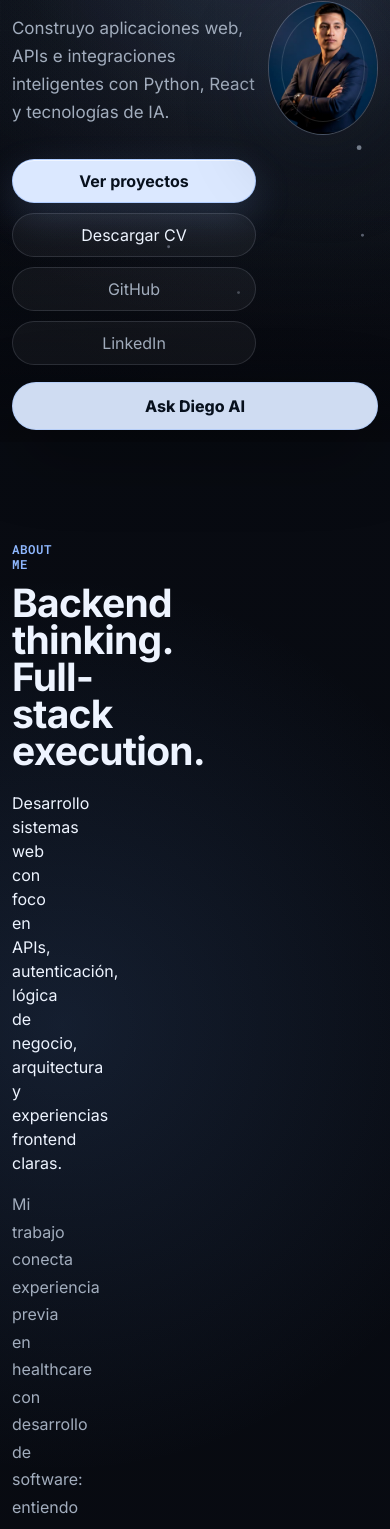
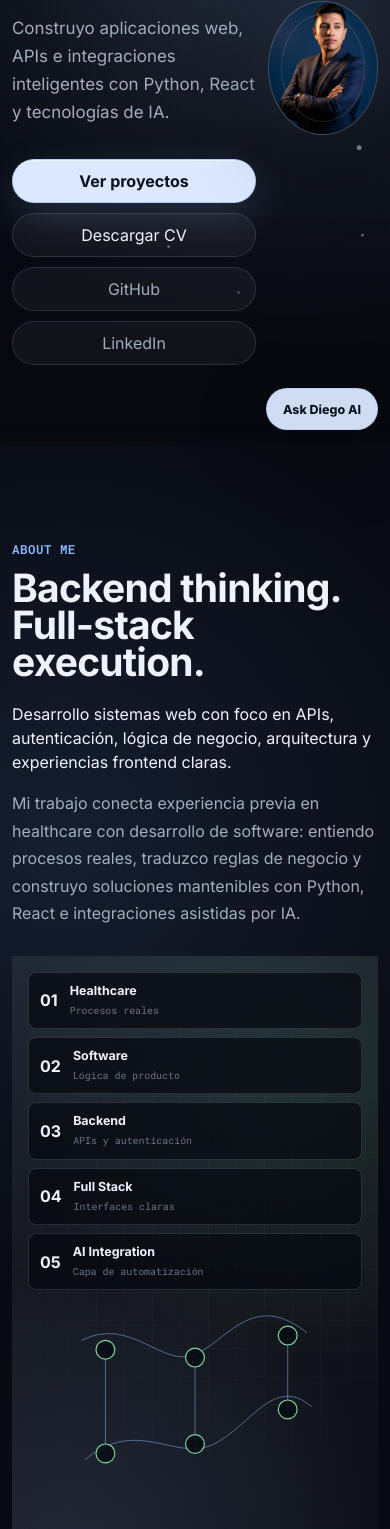
Before and after one commit to diegofce/DiegoPortfolio, a React (Vite) app: page / in a window 390 px wide. Shown: the part 402-1931 px from the top of the page. Built offline with nearby package versions, Linux system fonts and the light colour scheme.

Commit message:
fix: ordenar seccion sobre mi en movil

```diff
--- a/src/App.css
+++ b/src/App.css
@@ -2186,7 +2186,7 @@ main {
 }
 
 .about-section {
-  grid-template-columns: minmax(0, 0.95fr) minmax(360px, 1.05fr);
+  grid-template-columns: minmax(0, 0.95fr) minmax(0, 1.05fr);
   gap: 28px 56px;
   align-items: stretch;
 }
@@ -2583,7 +2583,12 @@ main {
 }
 
 @media (max-width: 620px) {
+  main {
+    padding-bottom: 76px;
+  }
+
   .about-section {
+    grid-template-columns: minmax(0, 1fr);
     grid-template-areas:
       'intro'
       'visual'
@@ -2598,8 +2603,9 @@ main {
   .about-visual {
     grid-area: visual;
     min-height: auto;
+    min-width: 0;
     padding: 16px;
-    overflow: visible;
+    overflow: hidden;
   }
 
   .about-story {
@@ -2608,6 +2614,18 @@ main {
 
   .about-section .profile-card {
     grid-area: status;
+  }
+
+  .principles-grid {
+    grid-template-columns: 1fr;
+  }
+
+  .about-intro,
+  .about-story,
+  .about-section .profile-card,
+  .principles-grid,
+  .principle-card {
+    min-width: 0;
   }
 
   .career-path {
@@ -2639,7 +2657,9 @@ main {
   }
 
   .system-card {
+    max-width: 100%;
     margin-top: 12px;
+    overflow-wrap: anywhere;
   }
 
   .stack-category div:last-child span {
@@ -2691,6 +2711,20 @@ main {
   .site-footer a {
     min-height: 36px;
   }
+
+  .assistant-widget {
+    right: 12px;
+    bottom: 12px;
+    left: auto;
+  }
+
+  .assistant-toggle {
+    width: auto;
+    max-width: calc(100vw - 24px);
+    min-height: 42px;
+    padding-inline: 16px;
+    font-size: 0.78rem;
+  }
 }
 
 @media (max-width: 390px) {
```
